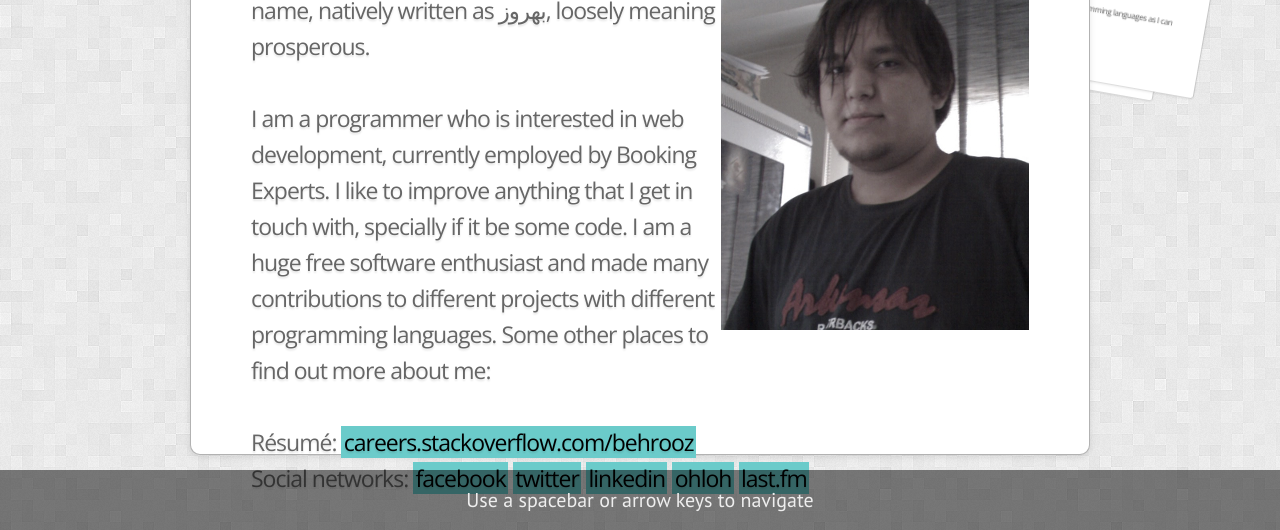
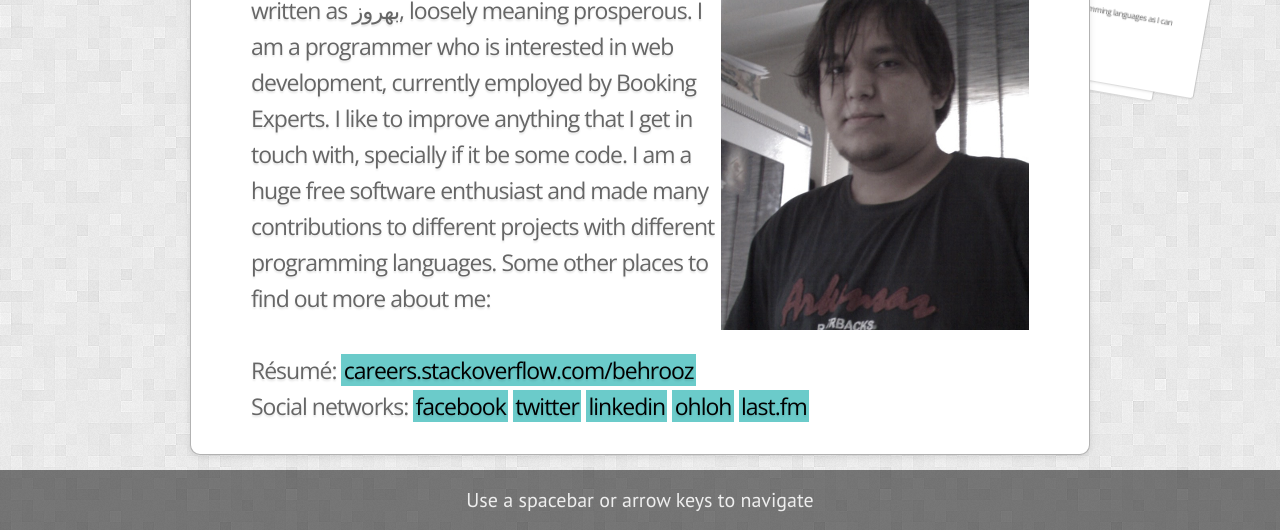
Before and after one commit to everplays/everplays.github.io, a website: page index.html in a window 1280 px wide. Shown: the part 270-800 px from the top of the page. Drawn offline with nearby package versions, Linux system fonts and the light colour scheme.

Commit message:
shortened introduction text

```diff
--- a/index.html
+++ b/index.html
@@ -56,8 +56,7 @@
 
         <p>
             <img src="images/behrooz_shabani.jpg" alt="Behrooz Shabani" />
-            My name is Behrooz, Born in Tehran, 1989. It is roughly pronounced as [behˈɾuːz]. It is a Persian name, natively written as بهروز, loosely meaning prosperous.
-            <br /><br />
+            My name is Behrooz. It is roughly pronounced as [behˈɾuːz]. It is a Persian name, natively written as بهروز, loosely meaning prosperous.
             I am a programmer who is interested in web development, currently employed by Booking Experts. I like to improve anything that I get in touch with, specially if it be some code. I am a huge free software enthusiast and made many contributions to different projects with different programming languages. Some other places to find out more about me:
             <br /><br />
             Résumé: <a href="http://careers.stackoverflow.com/behrooz">careers.stackoverflow.com/behrooz</a>
```
